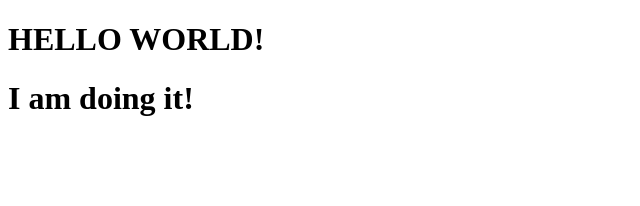
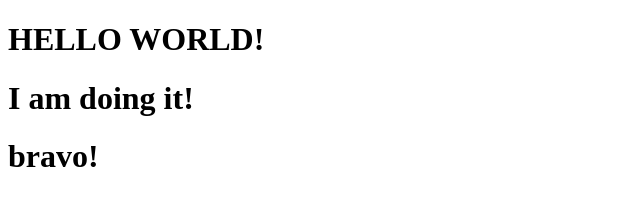
Before and after one commit to douja123/learning-git1, a plain HTML site: page index.html in a window 1280 px wide. Shown: the whole page, without its empty margins (0-640 px from the left). Drawn offline with Linux system fonts and the light colour scheme.

Commit message:
add mor line html

```diff
--- a/index.html
+++ b/index.html
@@ -9,5 +9,6 @@
 <body>
     <h1>HELLO WORLD!</h1>
     <h1>I am doing it!</h1>
+    <h1>bravo!</h1>
 </body>
 </html>
```
